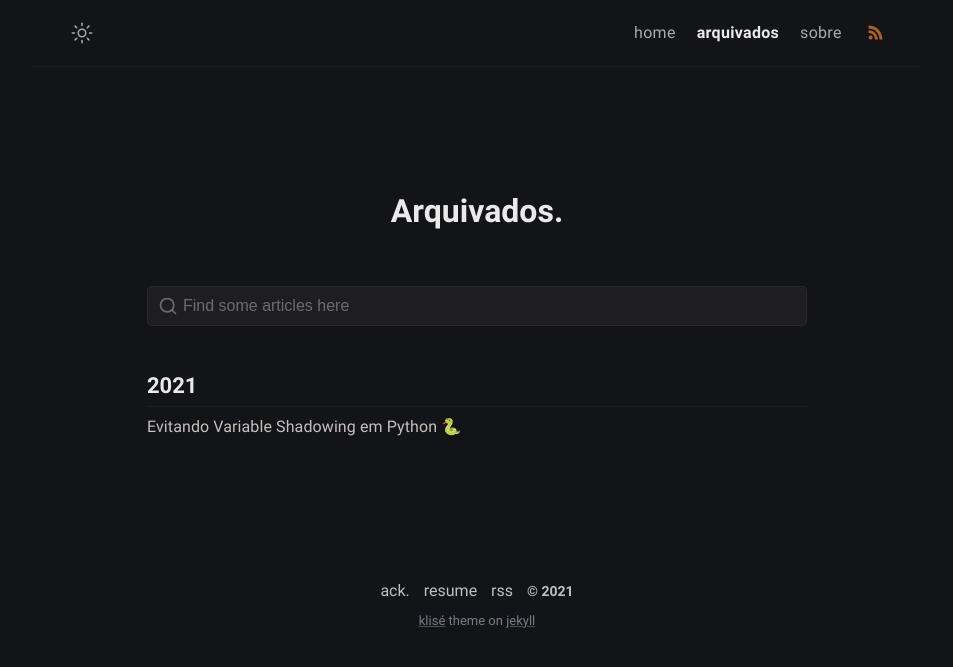
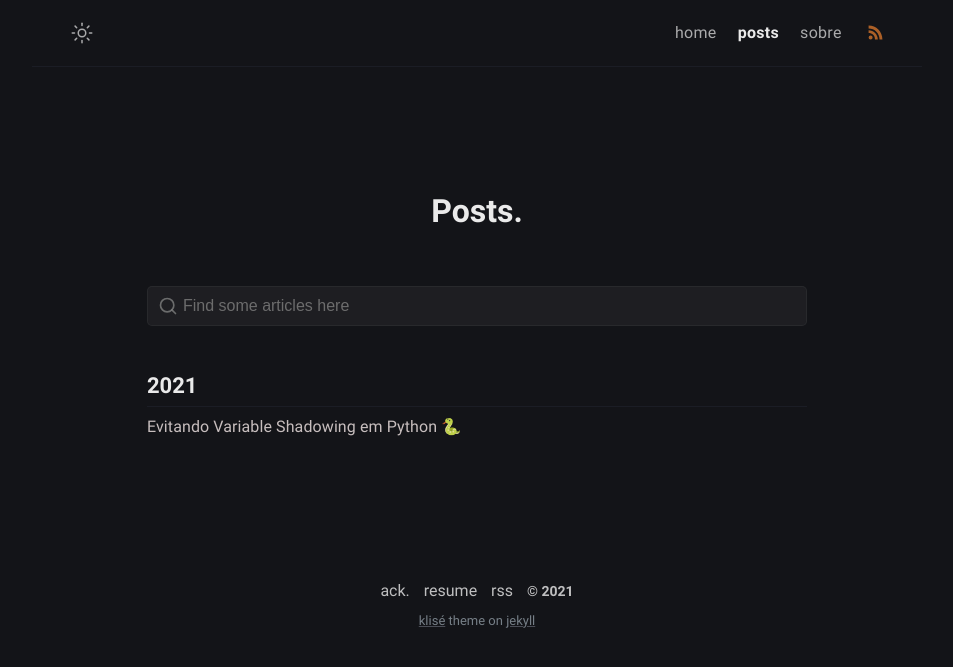
Before and after one commit to marcuxyz/blog, a Jekyll site: the page built from posts.md, in a window 1280 px wide. Shown: the top 667 px of the page, without its empty margins (163-1116 px from the left). Built offline with Jekyll 4.4.1, drawn with Linux system fonts in a browser that asks for light colours.

```diff
--- a/_config.yml
+++ b/_config.yml
@@ -46,7 +46,7 @@ defaults:
       path: ""
     values:
       layout: post
-      comments: false
+      comments: true
 
 # Jekyll Compose default front matter
 jekyll_compose:
--- a/_data/menus.yml
+++ b/_data/menus.yml
@@ -2,8 +2,8 @@
   url: /
   external: false
 
-- title: arquivados
-  url: /arquivados/
+- title: posts
+  url: /posts/
   external: false
 
 - title: sobre
--- a/_layouts/post.html
+++ b/_layouts/post.html
@@ -81,7 +81,7 @@ layout: compress
     </main>
 
     {% if page.modified %}
-      <small class="post-updated-at">updated_at {{page.modified | date: "%d-%m-%Y"}}</small>
+      <small class="post-updated-at">Atualizado em: {{page.modified | date: "%d/%m/%Y ás %H:%M"}}</small>
     {% endif %}
     {% if page.next or page.previous %}
       {% include navigation.html %}
--- a/arquivados.md
+++ b/posts.md
@@ -1,9 +1,9 @@
 ---
-title: Arquivados
-permalink: /arquivados/
+title: Posts
+permalink: /posts/
 layout: page
 excerpt: All post.
-comments: false
+comments: true
 ---
 
 <div class="search-article">
```
Also changed, not shown: _includes/comments.html (+7 -4 lines), _layouts/default.html (+11 -0 lines), _posts/evitando-variable-shadowing-em-python/shadow.jpg (deleted).
